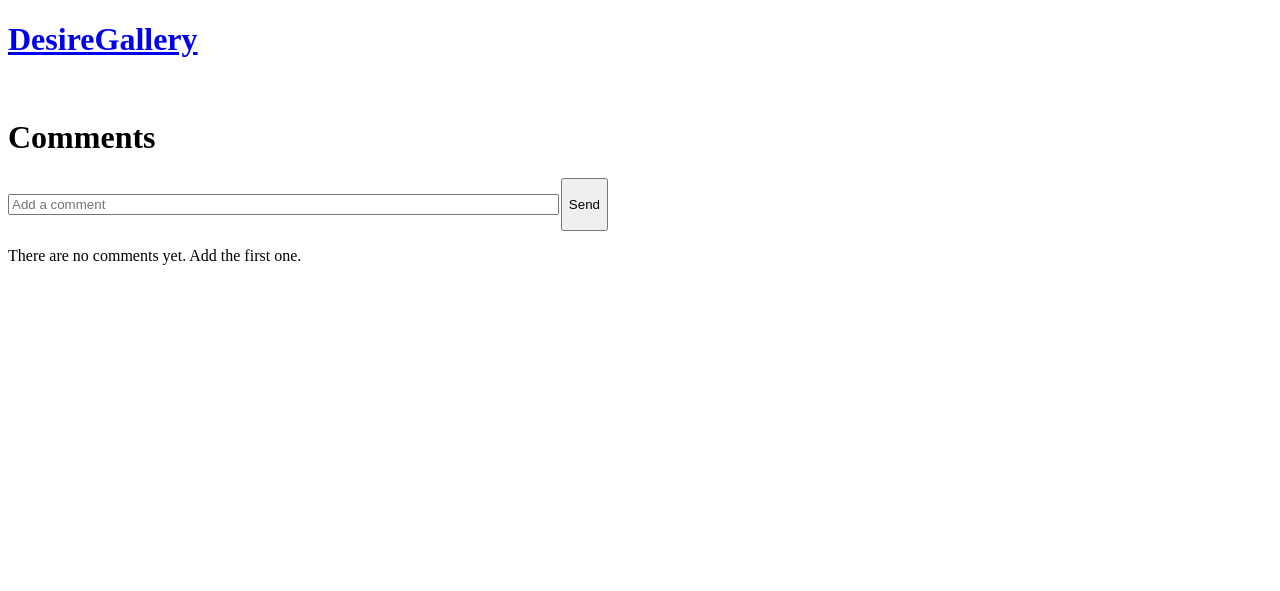
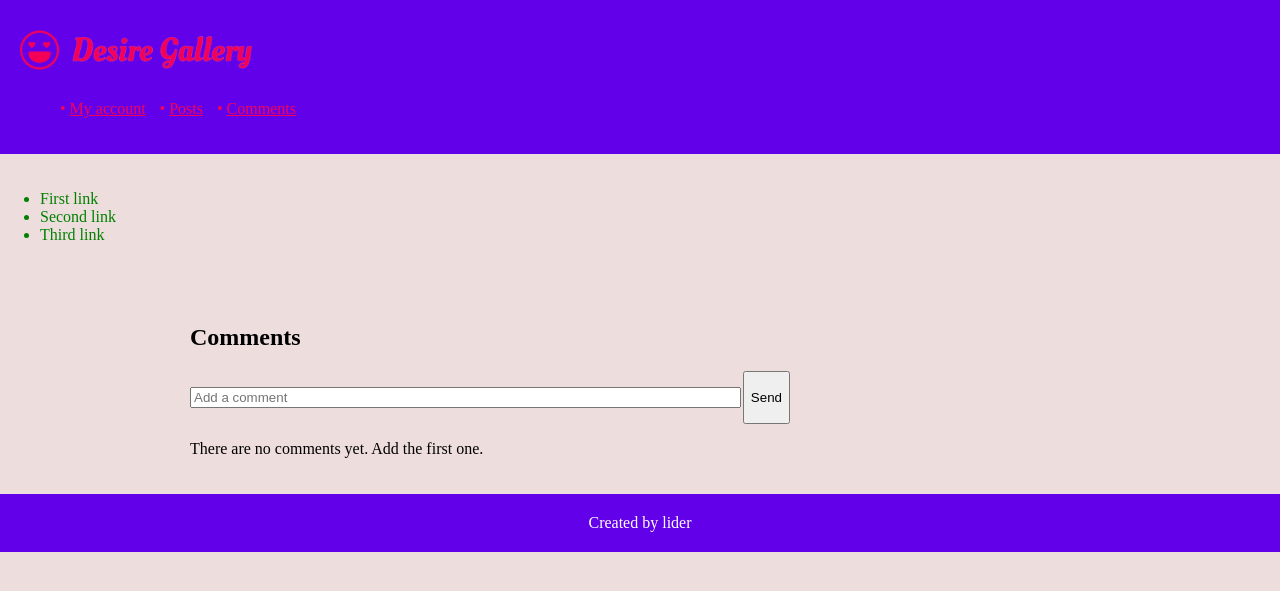
Before and after one commit to Lider123/desiregallery, a Django app: template desiregallery/apps/gallery/templates/gallery/post.html in a window 1280 px wide. Shown: the top 591 px of the page. Run offline with Django 3.2, Linux system fonts and the light colour scheme; the template is opened without the code that fills it: values that come from a table or form of the project are taken from there, others are empty; parts of the project's set-up code (start-up, migrations or seed data) failed here and were passed over; some libraries are stand-ins or nearby versions.

Commit message:
Markup changed

```diff
--- a/desiregallery/apps/gallery/forms.py
+++ b/desiregallery/apps/gallery/forms.py
@@ -13,6 +13,6 @@ class CommentForm(forms.ModelForm):
         widgets = {
             "comment_text": forms.TextInput(attrs={
                 "placeholder": "Add a comment",
-                "id": "comment-input",
+                "class": "comment-input",
             }),
         }
--- /dev/null
+++ b/desiregallery/apps/gallery/static/gallery/css/style.css
@@ -0,0 +1,116 @@
+body {
+    background-color: #eedddd;
+    margin: 0;
+}
+
+header, footer {
+    background-color: #6200EA;
+}
+
+header {
+    padding: 20px;
+}
+
+footer {
+    text-align: center;
+    padding: 20px 0;
+    color: white;
+}
+
+aside {
+    height: 100%;
+    width: 160px;
+    z-index: 1;
+    top: 0;
+    left: 0;
+    overflow-x: hidden;
+    padding-top: 20px;
+}
+
+main {
+    margin-left: 160px; /* Same as the width of the sidebar */
+    padding: 0 10px;
+}
+
+table, td {
+    border: 1px solid black;
+}
+
+table {
+    border: 1px solid black;
+    border-collapse: collapse;
+    width: 100%;
+}
+
+td {
+    border: 1px solid black;
+    text-align: center;
+}
+
+nav ul li {
+    display: inline;
+    color: #F40057;
+    margin-right: 10px;
+}
+
+nav ul li a:link {
+    color: #F40057;
+}
+
+nav ul li a:visited {
+    color: #F40057;
+}
+
+ul.links li {
+    color: green;
+}
+
+img.full {
+    padding: 10px;
+}
+
+.pagination {
+    padding: 50px 0;
+    text-align: center;
+}
+
+.comments-block {
+    width: 600px;
+    padding: 20px;
+}
+
+.comment-form {
+    display: -webkit-flex;
+	display: flex;
+	-webkit-flex-direction: row;
+	flex-direction: row;
+}
+
+.comment-input {
+	width: 100%;
+}
+
+.comment-item {
+    background-color: white;
+    border-radius: 8px 8px 8px 8px;
+    padding: 0 8px 0 8px;
+    width: 100%;
+}
+
+.comment-timestamp {
+    color: #6499F5;
+    font-size: small;
+    padding-top: 4px;
+}
+
+.comment-text {
+    padding-bottom: 8px;
+}
+
+.comment-form-submit {
+    margin-left: 10px;
+}
+
+.comment-form-dynamic {
+    width: 100%;
+}
--- a/desiregallery/apps/gallery/static/gallery/style.css
+++ /dev/null
@@ -1,51 +0,0 @@
-table, td {
-    border: 1px solid black;
-}
-
-table {
-    border: 1px solid black;
-    border-collapse: collapse;
-    width: 100%;
-}
-
-td {
-    border: 1px solid black;
-    text-align: center;
-}
-
-.pagination {
-    padding: 50px 0;
-    text-align: center;
-}
-
-#comments {
-    width: 600px;
-}
-
-#comment-form {
-    display: -webkit-flex;
-	display: flex;
-	-webkit-flex-direction: row;
-	flex-direction: row;
-}
-
-#comment-input {
-	width: 100%;
-}
-
-#comment {
-    background-color: #DDD;
-    border-radius: 8px 8px 8px 8px;
-    padding: 0 8px 0 8px;
-    width: 100%;
-}
-
-.timestamp {
-    color: #6499F5;
-    font-size: small;
-    padding-top: 4px;
-}
-
-#comment-text {
-    padding-bottom: 8px;
-}
--- /dev/null
+++ b/desiregallery/apps/gallery/templates/gallery/base.html
@@ -0,0 +1,36 @@
+{% load static %}
+<!DOCTYPE html>
+<html lang="en">
+<head>
+    <title>DesireGallery :: Post</title>
+    <meta charset="utf-8" />
+    <meta http-equiv="Cache-Control" content="no-store" />
+    <link rel="stylesheet" type="text/css" href="{% static 'gallery/css/style.css' %}">
+</head>
+<body>
+<header>
+    <a href="/gallery"><img src="{% static "gallery/img/logo_site.png" %}" alt="Desire Gallery" height="60px"/></a>
+    <nav>
+        <ul>
+            <li>&bull; <a href="#">My account</a></li>
+            <li>&bull; <a href="/gallery">Posts</a></li>
+            <li>&bull; <a href="#">Comments</a></li>
+        </ul>
+    </nav>
+</header>
+<aside>
+    <ul class="links">
+        <li>First link</li>
+        <li>Second link</li>
+        <li>Third link</li>
+    </ul>
+</aside>
+<main>
+    {% block content %}
+    {% endblock %}
+</main>
+<footer>
+    Created by lider
+</footer>
+</body>
+</html>
--- a/desiregallery/apps/gallery/templates/gallery/post.html
+++ b/desiregallery/apps/gallery/templates/gallery/post.html
@@ -1,41 +1,23 @@
-{% load static %}
-<!DOCTYPE html>
-<html lang="en">
-<head>
-    <title>DesireGallery :: Post</title>
-    <meta charset="utf-8" />
-    <meta http-equiv="Cache-Control" content="no-store" />
-    <link rel="stylesheet" type="text/css" href="{% static 'gallery/style.css' %}">
-</head>
-<body>
+{% extends "gallery/base.html" %}
+{% block content %}
+    <section>
+        <img src="{{ post.image.url }}" alt="{{ post.image.name }}" class="full"/>
+    </section>
 
-<div id="header">
-    <h1><a href="/gallery">DesireGallery</a></h1>
-</div>
-
-<div id="leftmenu">
-
-</div>
-
-<div id="main">
-    <img src="{{ post.image.url }}" alt="{{ post.image.name }}" />
-
-    <div id="comments">
+    <section class="comments-block">
         <h1>Comments</h1>
-        <form method="POST" action="/gallery/post/{{ post.pk }}/" id="comment-form">
+        <form method="POST" action="/gallery/post/{{ post.pk }}/" class="comment-form">
             {% csrf_token %}
-            <span style="width: 100%;">{{ comment_form.as_p }}</span>
-            <input id="send-comment" type="submit" value="Send" style="margin-left: 10px"/>
+            <span class="comment-form-dynamic">{{ comment_form.as_p }}</span>
+            <input id="send-comment" type="submit" value="Send" class="comment-form-submit"/>
         </form>
         {% for comment in post.comments.all %}
-            <div id="comment">
-                <p class="timestamp">{{ comment.timestamp }}</p>
-                <p id="comment-text">{{ comment.comment_text }}</p>
+            <div class="comment-item">
+                <p class="comment-timestamp">{{ comment.timestamp }}</p>
+                <p class="comment-text">{{ comment.comment_text }}</p>
             </div>
         {% empty %}
             <p>There are no comments yet. Add the first one.</p>
         {% endfor %}
-    </div>
-</div>
-</body>
-</html>
+    </section>
+{% endblock %}
```
Also changed, not shown: desiregallery/apps/gallery/templates/gallery/index.html (+8 -21 lines), desiregallery/apps/gallery/static/gallery/img/logo.png (added), desiregallery/apps/gallery/static/gallery/img/logo_icon.png (added), desiregallery/apps/gallery/static/gallery/img/logo_site.png (added).
